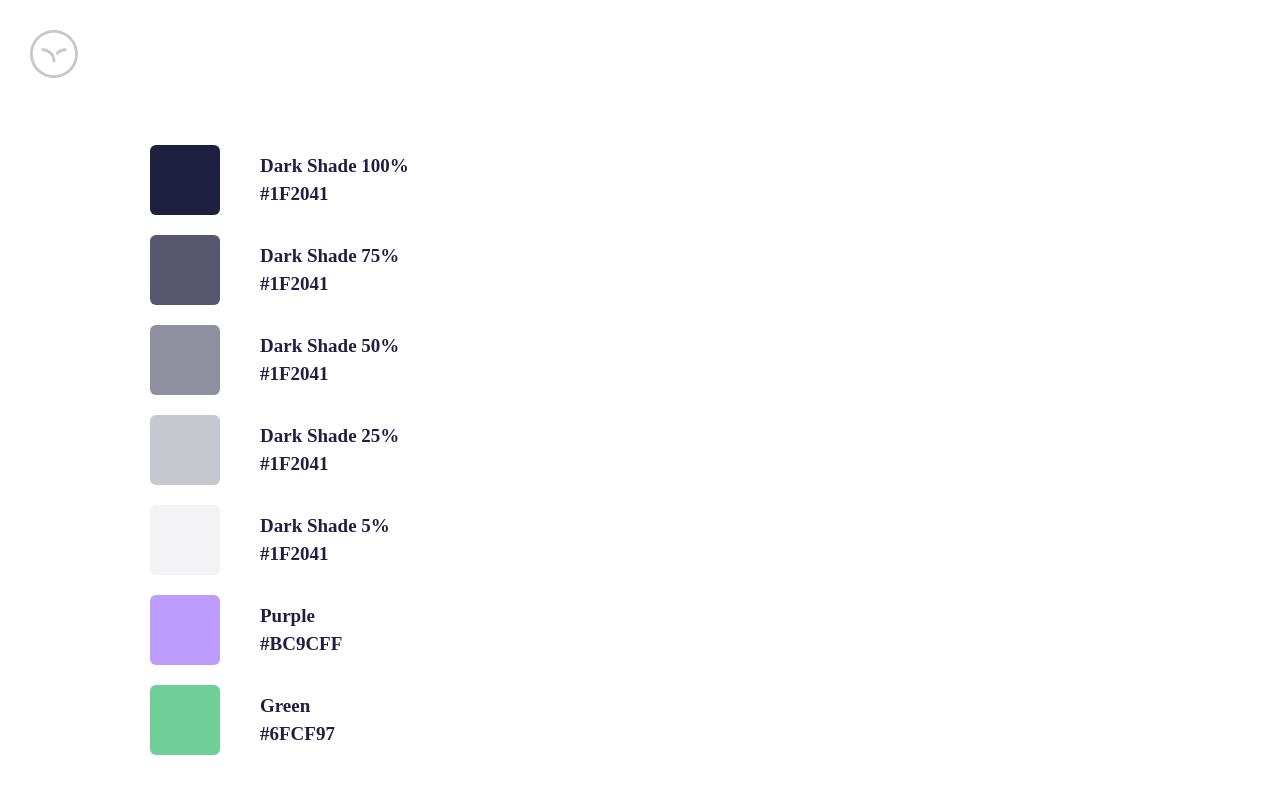
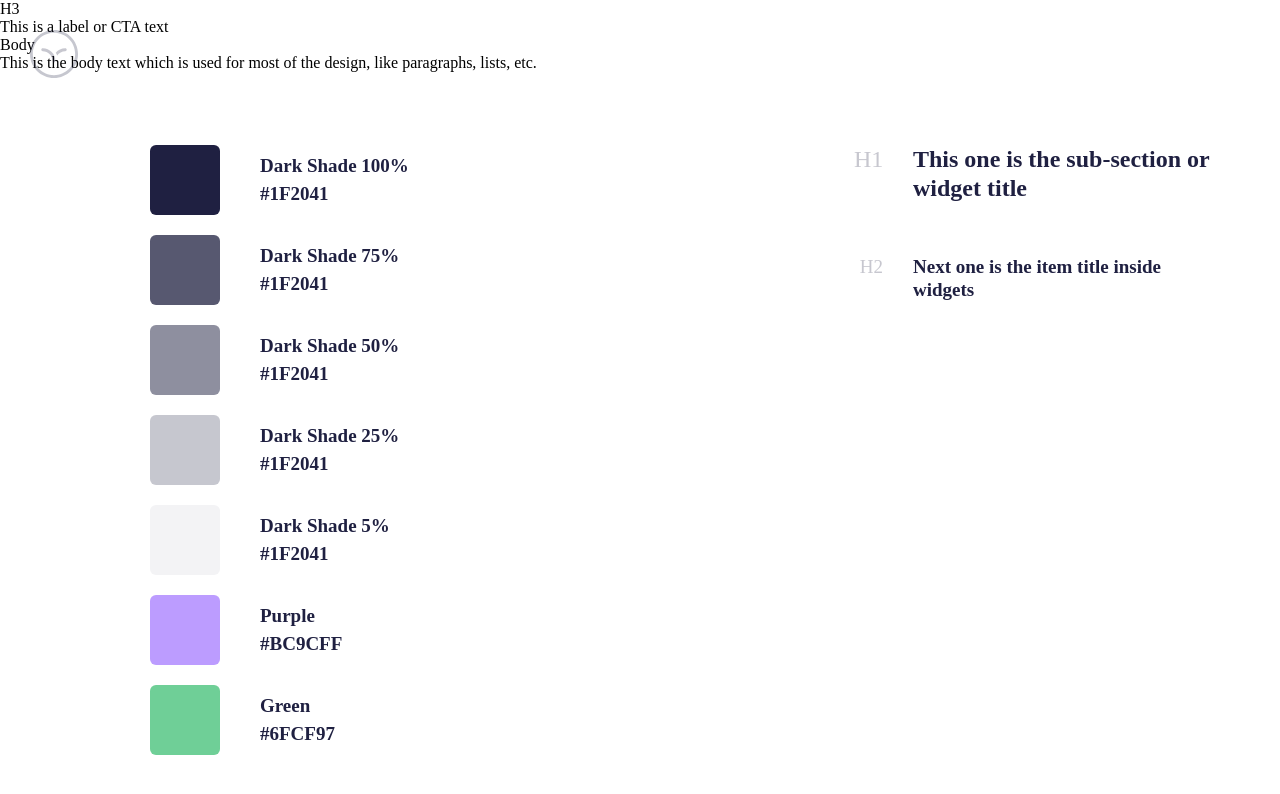
Before and after one commit to skyline90/metalamp_project, a plain HTML site: page colors_&_type/index.html in a window 1280 px wide. Shown: the top 794 px of the page. Drawn offline with Linux system fonts and the light colour scheme.

Commit message:
added block with font-style

```diff
--- a/colors_&_type/css/style.css
+++ b/colors_&_type/css/style.css
@@ -104,3 +104,79 @@ color: #1F2041;
     width: 86px;
     top: 692px;
 }
+
+.font__teg_h1 {
+    position: absolute;
+    width: 29px;
+    height: 30px;
+    left: 854px;
+    top: 145px;
+
+    font-family: Montserrat;
+    font-style: normal;
+    font-weight: normal;
+    font-size: 24px;
+    line-height: 29px;
+    /* identical to box height */
+
+    text-align: right;
+
+    /* Dark 25% */
+
+    color: rgba(31, 32, 65, 0.25);
+}
+.font__text_h1 {
+    position: absolute;
+    width: 369px;
+    height: 59px;
+    left: 913px;
+    top: 145px;
+
+    font-family: Montserrat;
+    font-style: normal;
+    font-weight: bold;
+    font-size: 24px;
+    line-height: 29px;
+
+    /* Dark 100% */
+
+    color: #1F2041;
+}
+.font__teg_h2 {
+position: absolute;
+width: 27px;
+height: 24px;
+left: 856px;
+top: 255px;
+
+font-family: Montserrat;
+font-style: normal;
+font-weight: normal;
+font-size: 19px;
+line-height: 23px;
+/* identical to box height */
+
+text-align: right;
+
+/* Dark 25% */
+
+color: rgba(31, 32, 65, 0.25);
+}
+.font__text_h2 {
+/* Next one is the item title inside widgets */
+
+position: absolute;
+width: 312px;
+height: 47px;
+left: 913px;
+top: 255px;
+
+font-family: Montserrat;
+font-style: normal;
+font-weight: bold;
+font-size: 19px;
+line-height: 23px;
+
+/* Dark 100% */
+color: #1F2041;
+}
--- a/colors_&_type/index.html
+++ b/colors_&_type/index.html
@@ -1,5 +1,6 @@
 <!DOCTYPE html>
 <html lang="en">
+
 <head>
     <meta charset="UTF-8">
     <meta http-equiv="X-UA-Compatible" content="IE=edge">
@@ -7,6 +8,7 @@
     <title>Document</title>
     <link rel="stylesheet" href="css/style.css">
 </head>
+
 <body>
     <div class="colors_type">
         <div class="logo">
@@ -35,7 +37,19 @@
             <div class="color__name color__name_green">Green
                 #6FCF97</div>
         </div>
+        <div class="font">
+            <div class="font__teg_h1">H1</div>
+            <div class="font__text_h1">This one is the sub-section or widget title</div>
+            <div class="font__teg_h2">H2</div>
+            <div class="font__text_h2">Next one is the item title inside widgets</div>
+            <div class="font__teg_h3">H3</div>
+            <div class="font__text_h3">This is a label or CTA text</div>
+            <div class="font__teg_body">Body</div>
+            <div class="font__text_body">This is the body text which is used for most of the design, like paragraphs, lists, etc.</div>
+
+        </div>
     </div>
     </div>
 </body>
+
 </html>
```
Lines whose indentation alone changed are shown as unchanged.
